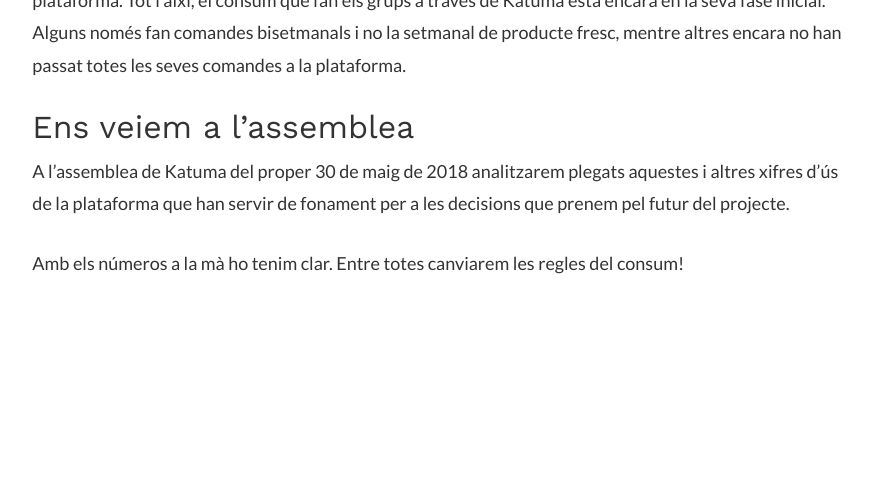
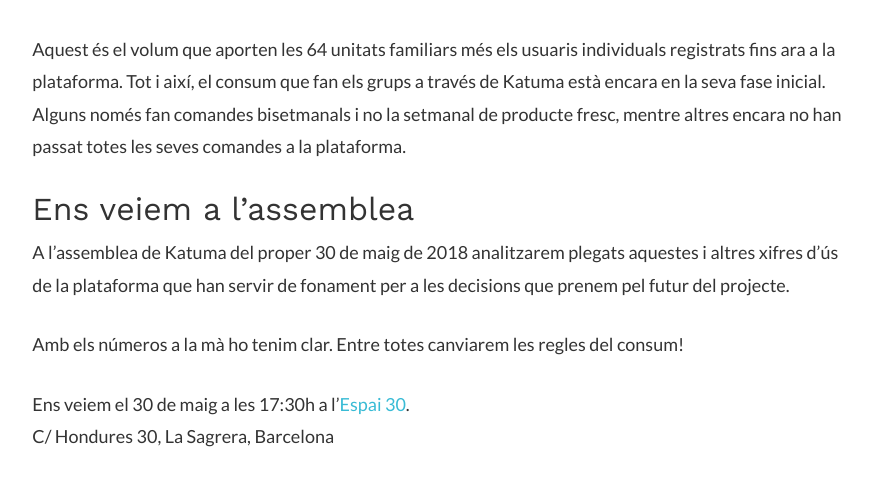
Before and after one commit to coopdevs/coopdevs-old-web, a Jekyll site: the page built from _posts/2018-05-25-katuma-en-xifres.md, in a window 1280 px wide and 900 px high, scrolled down 2513 px, cut to the strip 372-858 px from the top of the window. Shown: the whole strip, without its empty margins (196-1068 px from the left). Built offline with Jekyll 4.4.1, drawn with Linux system fonts in a browser that asks for light colours; before the commit the page ends 3239 px from its top, so only the background shows below that.

Commit message:
Add details about the assembly and space iframes

```diff
--- a/_posts/2018-05-25-katuma-en-xifres.md
+++ b/_posts/2018-05-25-katuma-en-xifres.md
@@ -12,6 +12,7 @@
 
 Tot i que el nombre d'organitzacions amb presència a la plataforma ha crescut quasi de forma linial des del passat octubre fins a les 84 organitzacions només 25 productors i 18 grups han estat presents en alguna comanda.
 
+<p>
 <iframe
     src="http://katuma-business-intelligence.herokuapp.com/public/question/76aa262d-cb3e-4884-9f5d-1066c9495da7"
     frameborder="0"
@@ -19,11 +20,13 @@
     height="600"
     allowtransparency
 ></iframe>
+</p>
 
 La majoria de les que no són actives han obert els seus comptes per poder visualitzar la seva entitat al mapa de la plataforma, mentre d'altres senzillament han fet algunes proves per veure com funciona.
 
 És interessant constatar però que hi ha un nombre major de productores que de grups, al contrari de la percepció que tenim els que participem del moviment de grups i cooperatives de consum. Aquest fet conicideix amb la recerca duta a terme per en Ricard Espel al seu treball [«Consum autogestionat en l’era de la Societat Xarxa. El paper de les TIC en el consum cooperatiu de productes agroalimentaris»](http://www.cooperatives.barcelona/).
 
+<p>
 <iframe
     src="http://katuma-business-intelligence.herokuapp.com/public/dashboard/aea6ae01-d8a8-45b2-8298-fd827d0fb41a"
     frameborder="0"
@@ -31,11 +34,13 @@
     height="400"
     allowtransparency
 ></iframe>
+</p>
 
 ## Ús diari
 
 Tot i que la xifra d'organitzacions pugui semblar petita, el darrer mes i mig una mitjan de 6 organitzacions han tingut les seves comandes obertes. Això es tradueix en un volum de comandes que es situa per sobre dels 200€ els dies de repartiment dels grups, habitualment dimecres i dijous.
 
+<p>
 <iframe
     src="http://katuma-business-intelligence.herokuapp.com/public/question/8edd3e32-1c8f-48b3-ae05-b6c2ee4443b6"
     frameborder="0"
@@ -43,6 +48,7 @@
     height="600"
     allowtransparency
 ></iframe>
+</p>
 
 Aquest és el volum que aporten les 64 unitats familiars més els usuaris individuals registrats fins ara a la plataforma. Tot i així, el consum que fan els grups a través de Katuma està encara en la seva fase inicial. Alguns només fan comandes bisetmanals i no la setmanal de producte fresc, mentre altres encara no han passat totes les seves comandes a la plataforma.
 
@@ -51,3 +57,6 @@
 A l'assemblea de Katuma del proper 30 de maig de 2018 analitzarem plegats aquestes i altres xifres d'ús de la plataforma que han servir de fonament per a les decisions que prenem pel futur del projecte.
 
 Amb els números a la mà ho tenim clar. Entre totes canviarem les regles del consum!
+
+Ens veiem el 30 de maig a les 17:30h a l'[Espai 30](https://www.google.es/maps/place/Espai+30,+Carrer+d'Hondures,+30,+08027+Barcelona/@41.4200579,2.1899804,16z/data=!4m2!3m1!1s0x12a4a32cb1a51195:0x5f4c5b8f05892eb7).<br>
+C/ Hondures 30, La Sagrera, Barcelona
```
